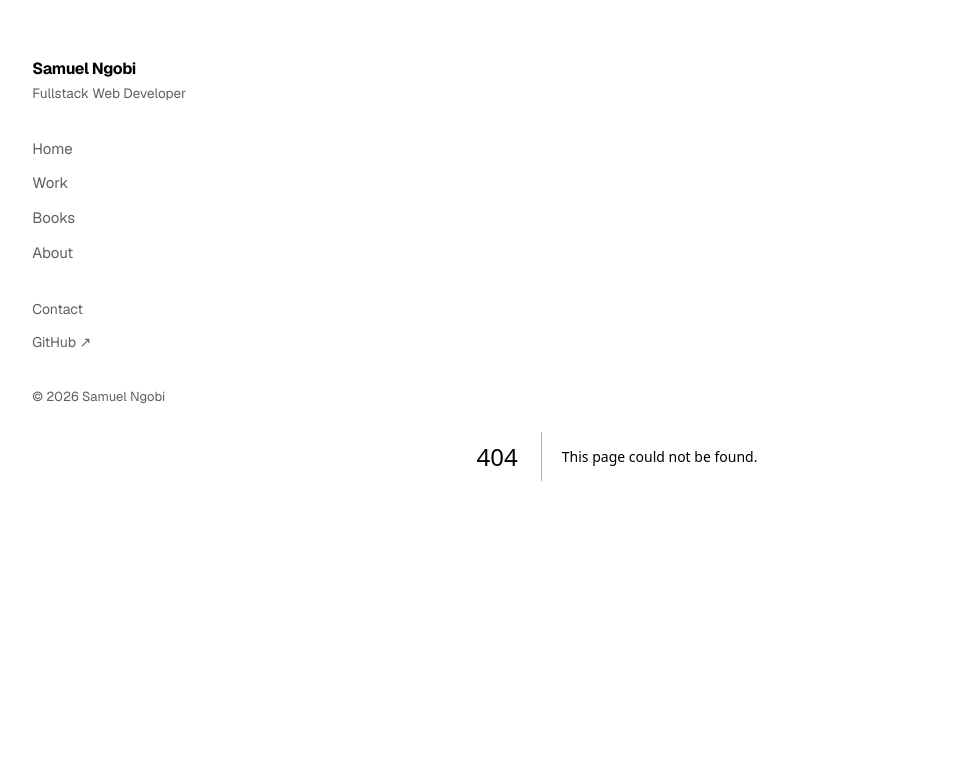
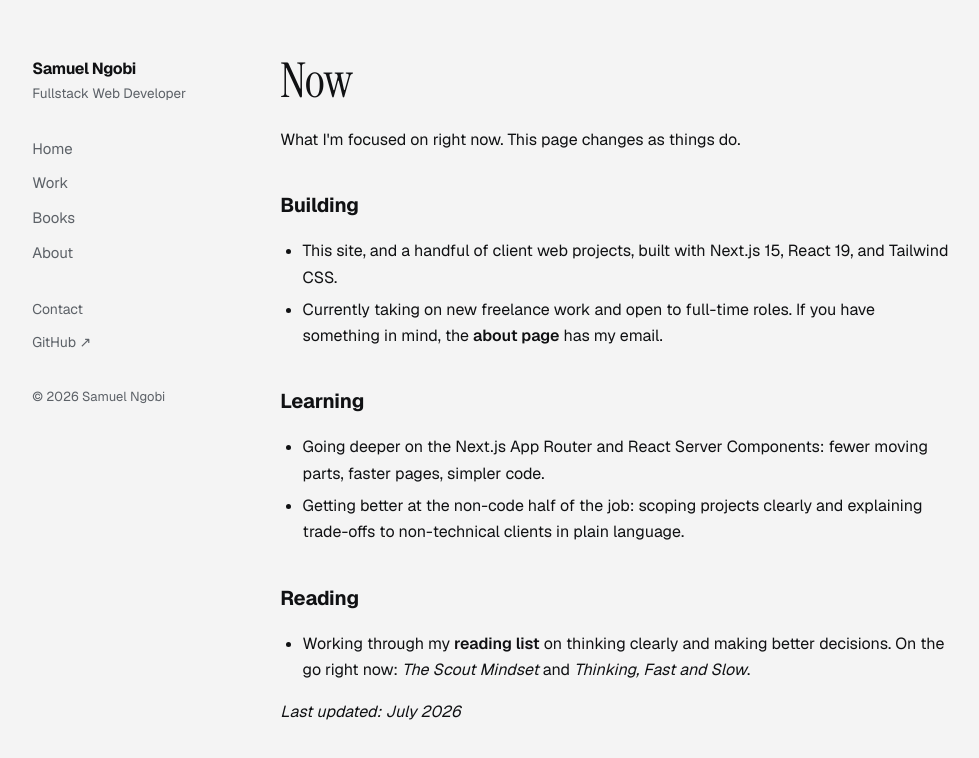
Before and after one commit to samuel-sarmah/samuel, a Next.js app: page /now in a window 1280 px wide. Before the commit this address had no page. Shown: the top 758 px of the page, without its empty margins (147-1126 px from the left). Built offline with nearby package versions, Linux system fonts and the light colour scheme.

Commit message:
feat: add now page with content

```diff
--- /dev/null
+++ b/app/now/page.js
@@ -0,0 +1,17 @@
+import { marked } from "marked";
+import { getPage } from "@/lib/content";
+
+export const metadata = { title: "Now · Samuel Sarmah" };
+
+export default function Now() {
+  const { content } = getPage("now");
+  return (
+    <div>
+      <h1 className="display text-[clamp(2.2rem,5.5vw,3rem)]">Now</h1>
+      <div
+        className="prose mt-5"
+        dangerouslySetInnerHTML={{ __html: marked.parse(content) }}
+      />
+    </div>
+  );
+}
--- /dev/null
+++ b/content/now.md
@@ -0,0 +1,24 @@
+What I'm focused on right now. This page changes as things do.
+
+## Building
+
+- This site, and a handful of client web projects, built with Next.js 15,
+  React 19, and Tailwind CSS.
+- Currently taking on new freelance work and open to full-time roles. If
+  you have something in mind, the [about page](/about) has my email.
+
+## Learning
+
+- Going deeper on the Next.js App Router and React Server Components:
+  fewer moving parts, faster pages, simpler code.
+- Getting better at the non-code half of the job: scoping projects
+  clearly and explaining trade-offs to non-technical clients in plain
+  language.
+
+## Reading
+
+- Working through my [reading list](/books) on thinking clearly and
+  making better decisions. On the go right now: *The Scout Mindset* and
+  *Thinking, Fast and Slow*.
+
+_Last updated: July 2026_
```
